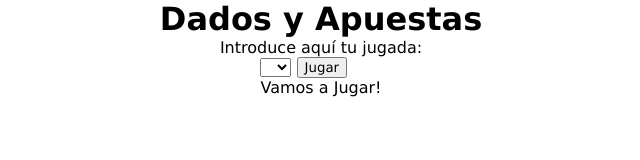
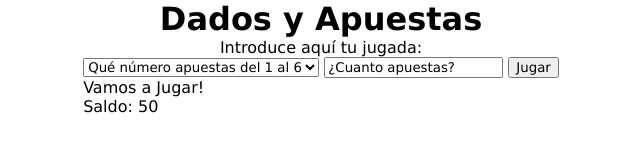
Before and after one commit to Adalab/modulo-2-evaluacion-intermedia-ruadaslucia, a plain HTML site: page index.html in a window 1280 px wide. Shown: the whole page, without its empty margins (319-959 px from the left). Drawn offline with Linux system fonts and the light colour scheme.

Commit message:
structure done

```diff
--- a/index.html
+++ b/index.html
@@ -12,8 +12,8 @@
       <h1 class="title">Dados y Apuestas</h1>
       <p class="text">Introduce aquí tu jugada:</p>
       <form class="form js-form">
-        <select name="select" class="select js-select">
-          <option></option>
+        <select name="select" class="select js-selectBox">
+          <option>Qué número apuestas del 1 al 6</option>
           <option value="one">1</option>
           <option value="two">2</option>
           <option value="three">3</option>
@@ -21,10 +21,12 @@
           <option value="five">5</option>
           <option value="six">6</option>
         </select>
+        <input type="text" value="¿Cuanto apuestas?" />
 
         <button class="button js-button">Jugar</button>
 
         <p class="indication js-goPlay">Vamos a Jugar!</p>
+        <p class="player js-moneyLeft">Saldo: 50</p>
       </form>
     </main>
     <script src="./js/main.js"></script>
```
